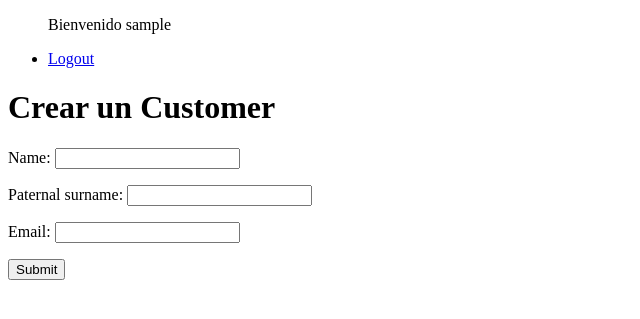
After one commit to chrisvilla96/django-paycode-assesment, a Django app: page /customer/create in a window 1280 px wide. The commit adds this page. Shown: the top 319 px of the page, without its empty margins (0-640 px from the left). Run offline with Django 4.2, Linux system fonts and the light colour scheme; the visitor is signed in with stand-in values (Sample User, id 1); some libraries are stand-ins or nearby versions.

Commit message:
Create customer html templates

```diff
--- /dev/null
+++ b/core/templates/customer-create.html
@@ -0,0 +1,12 @@
+{% extends 'base.html' %}
+
+{% block main_content %}
+    <h1>Crear un Customer</h1>
+
+    <form method="POST">
+        {% csrf_token %}
+        {{ form.as_p }}
+        <button type="submit">Submit</button>
+    </form>
+
+{% endblock %}
--- a/core/templates/index.html
+++ b/core/templates/index.html
@@ -2,6 +2,8 @@
 
 {% block main_content %}
     <h1>Customer List</h1>
+
+    <a href="{% url 'create-customer' %}">Crear Cliente</a>
 
     {% if customer_list %}
         <ul>
```
